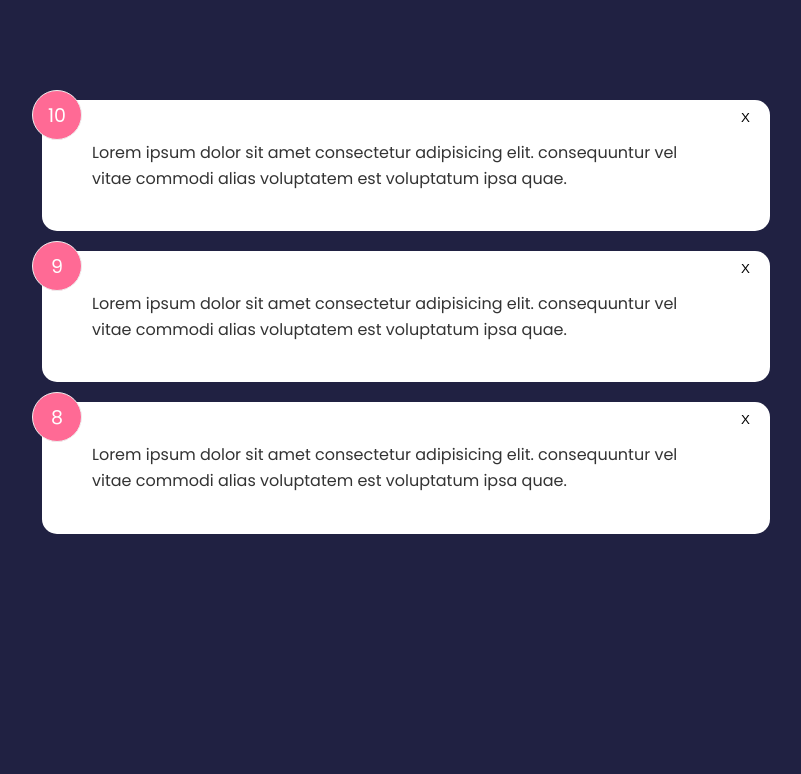
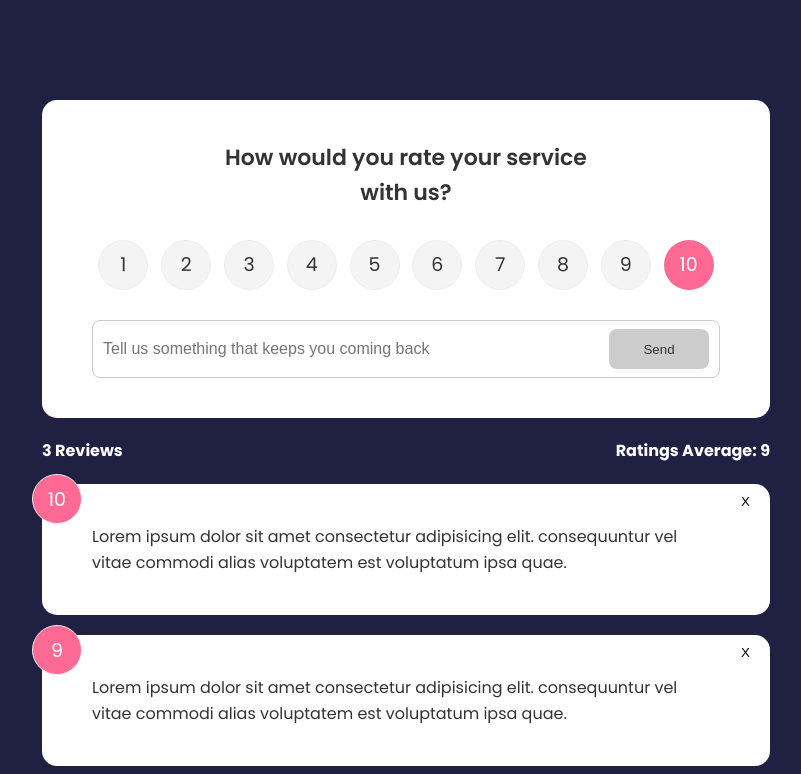
Before and after one commit to dking1342/svelte-intro, a Svelte app: page / in a window 1280 px wide. Shown: the top 774 px of the page, without its empty margins (234-1035 px from the left). Built offline with nearby package versions, Linux system fonts and the light colour scheme.

Commit message:
created form and ratings components for user feedback

```diff
--- a/src/App.svelte
+++ b/src/App.svelte
@@ -1,38 +1,45 @@
 <script>
+import FeedbackForm from "./components/FeedbackForm.svelte";
+
   import FeedbackList from "./components/FeedbackList.svelte";
+  import FeedbackStats from "./components/FeedbackStats.svelte";
 
   let feedback = [
     {
       id: 1,
       rating: 10,
-    text: 'Lorem ipsum dolor sit amet consectetur adipisicing elit. consequuntur vel vitae commodi alias voluptatem est voluptatum ipsa quae.',
+      text: "Lorem ipsum dolor sit amet consectetur adipisicing elit. consequuntur vel vitae commodi alias voluptatem est voluptatum ipsa quae.",
     },
     {
       id: 2,
       rating: 9,
-    text: 'Lorem ipsum dolor sit amet consectetur adipisicing elit. consequuntur vel vitae commodi alias voluptatem est voluptatum ipsa quae.',
+      text: "Lorem ipsum dolor sit amet consectetur adipisicing elit. consequuntur vel vitae commodi alias voluptatem est voluptatum ipsa quae.",
     },
     {
       id: 3,
       rating: 8,
-    text: 'Lorem ipsum dolor sit amet consectetur adipisicing elit. consequuntur vel vitae commodi alias voluptatem est voluptatum ipsa quae.',
+      text: "Lorem ipsum dolor sit amet consectetur adipisicing elit. consequuntur vel vitae commodi alias voluptatem est voluptatum ipsa quae.",
     },
-]
+  ];
+
+  $: count = feedback.length;
+  $: average = feedback.reduce(
+    (acc, { rating }, i, array) =>
+      i === array.length - 1 ? (acc + rating) / array.length : acc + rating,
+    0
+  );
 
   const deleteFeedback = (e) => {
     const itemId = e.detail;
-  feedback = feedback.filter(item => item.id !== itemId);
-}
-
+    feedback = feedback.filter((item) => item.id !== itemId);
+  };
 </script>
 
 <main class="container">
-  <FeedbackList
-    {feedback}
-    on:delete-feedback={deleteFeedback}
-  />
+  <FeedbackForm />
+  <FeedbackStats {count} {average} />
+  <FeedbackList {feedback} on:delete-feedback={deleteFeedback} />
 </main>
 
 <style>
-
 </style>
--- /dev/null
+++ b/src/components/Button.svelte
@@ -0,0 +1,41 @@
+<script>
+  export let style = 'primary'
+  export let type = 'button'
+  export let disabled = false
+</script>
+
+<button {type} {disabled} class={style}>
+  <slot></slot>
+</button>
+
+
+<style>
+  button {
+    color: #fff;
+    border: 0;
+    border-radius: 8px;
+    color: #fff;
+    width: 100px;
+    height: 40px;
+    cursor: pointer;
+  }
+  .primary {
+    background-color: #202142;
+  }
+  .secondary {
+    background: #ff6a95;
+  }
+  button:hover {
+    transform: scale(0.98);
+    opacity: 0.9;
+  }
+  button:disabled{
+    background-color: #cccccc;
+    color: #333;
+    cursor:auto;
+  }
+  button:disabled:hover{
+    transform:scale(1);
+    opacity: 1;
+  }
+</style>
--- /dev/null
+++ b/src/components/FeedbackForm.svelte
@@ -0,0 +1,95 @@
+<script>
+  import Card from "./Card.svelte";
+  import Button from "./Button.svelte";
+  import RatingSelect from "./RatingSelect.svelte";
+
+  let text = "";
+  let rating = 10;
+  let btnDisabled = true;
+  let min = 10;
+  let message;
+
+  const handleSelect = e => rating = e.detail;
+
+  const handleInput = () => {
+    if(text.trim().length <= min){
+      message = `Text must be at least ${min} characters`;
+      btnDisabled = true;
+    } else {
+      message = null;
+      btnDisabled = false;
+    }
+  };
+
+  const handleSubmit = () => {
+    if(text.trim().length > min){
+      const newFeedback = {
+        id:Math.ceil(Math.random() * 1000),
+        text,
+        rating: +rating
+      }
+      console.log(newFeedback);
+      // FeedbackStore.update((currentFeedback) => {
+      //   return [newFeedback, ...currentFeedback]
+      // })
+      text = "";
+    }
+  }
+
+</script>
+
+<Card>
+  <header>
+    <h2>How would you rate your service with us?</h2>
+  </header>
+  <form on:submit|preventDefault={handleSubmit}>
+    <RatingSelect on:rating-select={handleSelect} />
+    <div class="input-group">
+      <input
+        type="text"
+        on:input={handleInput}
+        bind:value={text}
+        placeholder="Tell us something that keeps you coming back"
+      />
+      <Button disabled={btnDisabled} type="submit">Send</Button>
+    </div>
+    {#if message}
+      <div class="message">
+        {message}
+      </div>
+    {/if}
+  </form>
+</Card>
+
+<style>
+  header {
+    max-width: 400px;
+    margin: auto;
+  }
+  header h2 {
+    font-size: 22px;
+    font-weight: 600;
+    text-align: center;
+  }
+  .input-group {
+    display: flex;
+    flex-direction: row;
+    border: 1px solid #ccc;
+    padding: 8px 10px;
+    border-radius: 8px;
+    margin-top: 15px;
+  }
+  input {
+    flex-grow: 2;
+    border: none;
+    font-size: 16px;
+  }
+  input:focus {
+    outline: none;
+  }
+  .message {
+    padding-top: 10px;
+    text-align: center;
+    color: rebeccapurple;
+  }
+</style>
--- /dev/null
+++ b/src/components/FeedbackStats.svelte
@@ -0,0 +1,19 @@
+<script>
+  export let count;
+  export let average;
+</script>
+
+<div class="feedback-stats">
+  <h4>{count} Reviews</h4>
+  <h4>Ratings Average: {average}</h4>
+</div>
+
+<style>
+    .feedback-stats {
+    display: flex;
+    justify-content: space-between;
+    align-items: center;
+  }
+</style>
+
+<!-- markup (zero or more items) goes here -->
--- /dev/null
+++ b/src/components/RatingSelect.svelte
@@ -0,0 +1,97 @@
+<script>
+  import {createEventDispatcher} from 'svelte'
+  let selected = 10
+  const dispatch = createEventDispatcher()
+  const onChange = (e) => {
+    selected = e.currentTarget.value
+    dispatch('rating-select', selected)
+  }
+</script>
+
+<ul class="rating">
+  <li>
+    <input type="radio" id="num1" name="rating" value="1" on:change={onChange} checked={selected===1} />
+    <label for="num1">1</label>
+  </li>
+  <li>
+    <input type="radio" id="num2" name="rating" value="2" on:change={onChange} checked={selected===2} />
+    <label for="num2">2</label>
+  </li>
+  <li>
+    <input type="radio" id="num3" name="rating" value="3" on:change={onChange} checked={selected===3} />
+    <label for="num3">3</label>
+  </li>
+  <li>
+    <input type="radio" id="num4" name="rating" value="4" on:change={onChange} checked={selected===4} />
+    <label for="num4">4</label>
+  </li>
+  <li>
+    <input type="radio" id="num5" name="rating" value="5" on:change={onChange} checked={selected===5} />
+    <label for="num5">5</label>
+  </li>
+  <li>
+    <input type="radio" id="num6" name="rating" value="6" on:change={onChange} checked={selected===6} />
+    <label for="num6">6</label>
+  </li>
+  <li>
+    <input type="radio" id="num7" name="rating" value="7" on:change={onChange} checked={selected===7} />
+    <label for="num7">7</label>
+  </li>
+  <li>
+    <input type="radio" id="num8" name="rating" value="8" on:change={onChange} checked={selected===8} />
+    <label for="num8">8</label>
+  </li>
+  <li>
+    <input type="radio" id="num9" name="rating" value="9" on:change={onChange} checked={selected===9} />
+    <label for="num9">9</label>
+  </li>
+  <li>
+    <input type="radio" id="num10" name="rating" value="10" on:change={onChange} checked={selected===10} />
+    <label for="num10">10</label>
+  </li>
+</ul>
+
+<style>
+  .rating {
+    display: flex;
+    align-items: center;
+    justify-content: space-around;
+    margin: 30px 0;
+  }
+  .rating li {
+    position: relative;
+    background: #f4f4f4;
+    width: 50px;
+    height: 50px;
+    padding: 10px;
+    text-align: center;
+    border-radius: 50%;
+    font-size: 19px;
+    border: 1px #eee solid;
+    transition: 0.3s;
+  }
+  .rating li label {
+    position: absolute;
+    top: 50%;
+    left: 50%;
+    width: 50px;
+    height: 50px;
+    padding: 10px;
+    border-radius: 50%;
+    transform: translate(-50%, -50%);
+    cursor: pointer;
+  }
+  .rating li:hover {
+    background: #ff6a95;
+    color: #fff;
+  }
+  /* Make actual radio select invisible */
+  [type='radio'] {
+    opacity: 0;
+  }
+  /* Use the sibling select */
+  [type='radio']:checked ~ label {
+    background: #ff6a95;
+    color: #fff;
+  }
+</style>
```
Lines whose indentation alone changed are shown as unchanged.
